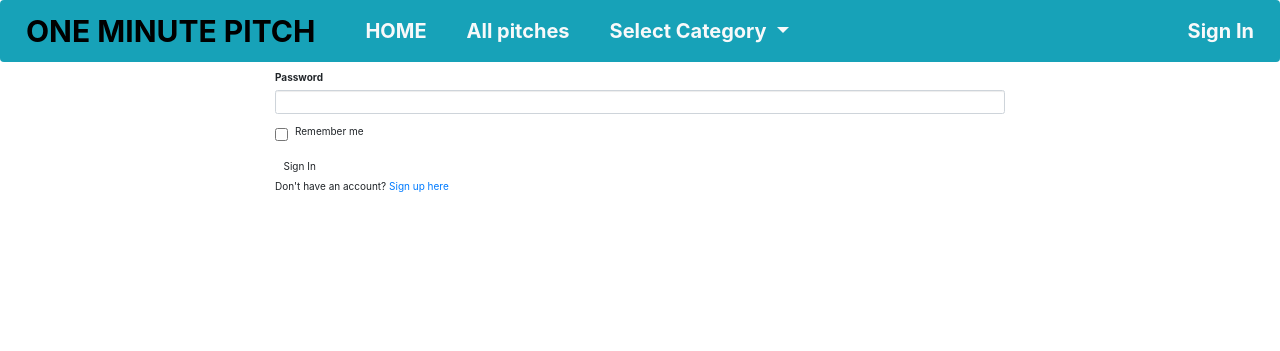
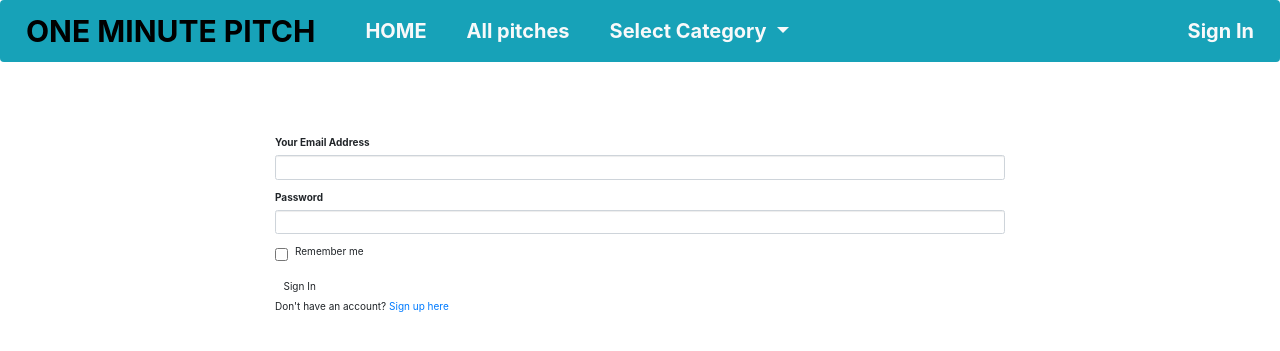
Before and after one commit to AokoMercyline/One-Minute-Pitches, a Flask app: page /auth/login in a window 1280 px wide. Shown: the top 351 px of the page. Run offline with Flask 2, Linux system fonts and the light colour scheme; some libraries are stand-ins or nearby versions.

Commit message:
structured login in container

```diff
--- a/app/templates/auth/login.html
+++ b/app/templates/auth/login.html
@@ -1,10 +1,13 @@
 {% extends 'base.html' %}
 {% import 'bootstrap/wtf.html' as wtf%}
-
+<br>
+<br>
+<br>
+<br>
 {% block content%}
 
-<div class="container">
-  <div class="row">
+<div class="container pt-5 mt-5">
+  <div class="row pt-5 mt-5">
 
     <div class="col-md-2"> </div>
 
```
